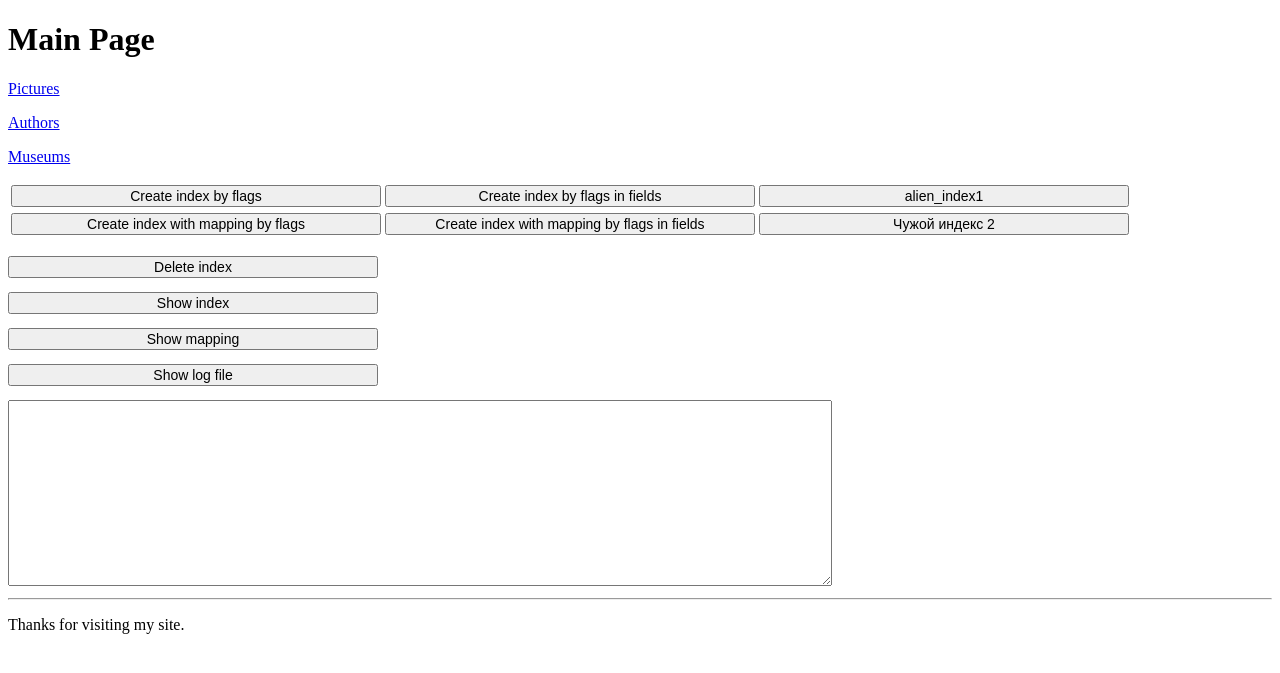
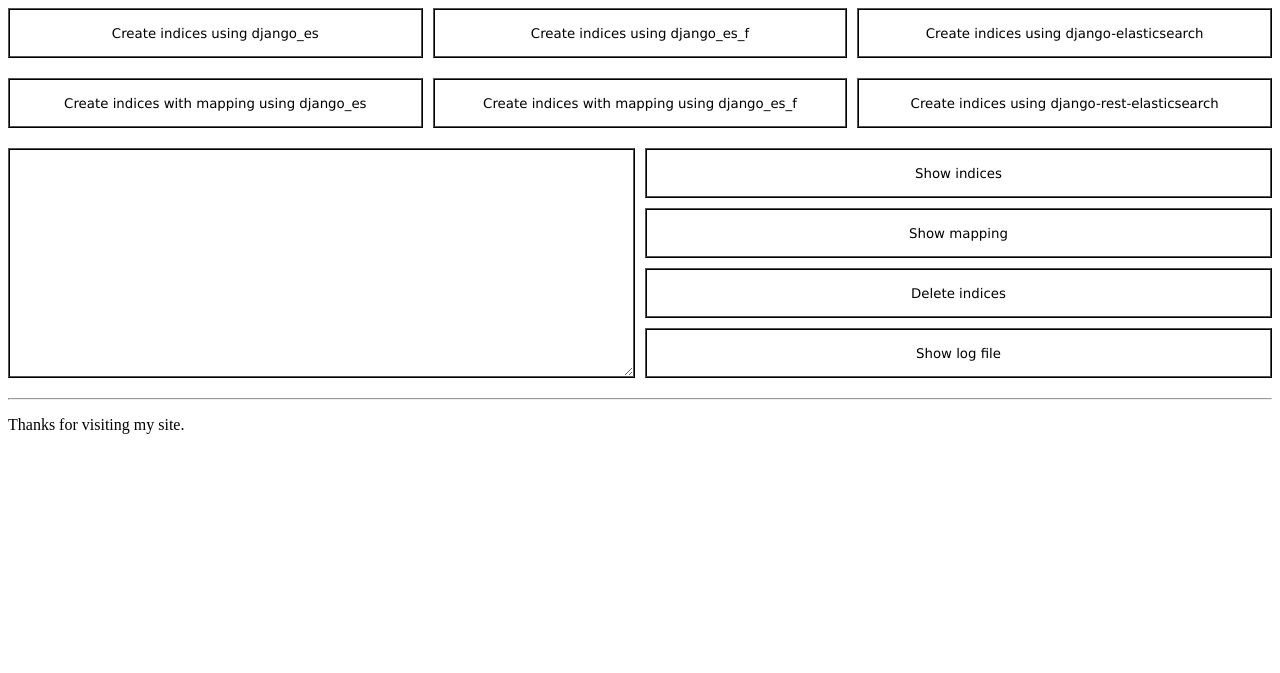
Before and after one commit to maria-sabo/djes, a Django app: page /pictures/ in a window 1280 px wide. Shown: the top 673 px of the page. Run offline with Django 3.2, Linux system fonts and the light colour scheme; parts of the project's set-up code (start-up, migrations or seed data) failed here and were passed over.

Commit message:
changed index.html, added signals

```diff
--- a/djes/settings.py
+++ b/djes/settings.py
@@ -36,7 +36,7 @@ INSTALLED_APPS = [
     'django.contrib.sessions',
     'django.contrib.messages',
     'django.contrib.staticfiles',
-    'es_model',
+    'django_es',
 ]
 
 MIDDLEWARE = [
--- a/pictures/admin.py
+++ b/pictures/admin.py
@@ -1,6 +1,7 @@
 from django.contrib import admin
 
-from .models import Picture, Author, Museum, Address, Person, TestModel, TestFk, Picture2, Author2, Museum2, Address2, Person2
+from .models import Picture, Author, Museum, Address, Person, TestModel, TestFk, \
+    Picture2, Author2, Museum2, Address2, Person2
 
 admin.site.register(Picture)
 admin.site.register(Author)
--- a/pictures/models.py
+++ b/pictures/models.py
@@ -3,8 +3,8 @@ import uuid
 from django.db import models
 from django.db.models import Model, TextField, ForeignKey
 
-from es_model.esmodel import EsModel
-from esf_model.esfmodel import EsfModel, EsTextField, EsForeignKey, EsBigIntegerField, \
+from django_es.esmodel import EsModel
+from django_es_f.esfmodel import EsfModel, EsTextField, EsForeignKey, EsBigIntegerField, \
     EsBinaryField, EsBooleanField, EsCharField, EsDateField, EsDateTimeField, EsDecimalField, EsDurationField, \
     EsEmailField, EsFilePathField, EsFloatField, EsIntegerField, EsUUIDField, EsURLField, EsTimeField, \
     EsSmallIntegerField, EsSlugField, EsPositiveSmallIntegerField, EsPositiveIntegerField, EsNullBooleanField, \
--- a/pictures/templates/index.html
+++ b/pictures/templates/index.html
@@ -1,78 +1,118 @@
 {% extends "base.html" %}
-{% block title %} Main Page {% endblock %}
 {% block content %}
-    <h1> Main Page </h1>
-    <p><a href="pictures"> Pictures </a></p>
-    <p><a href="authors"> Authors </a></p>
-    <p><a href="museums"> Museums </a></p>
     <style>
-        .b1 {
-            float: left;
-            font-size: 14px;
-            width: 370px;
+        .box {
+            display: flex;
+            flex-wrap: wrap;
+            justify-content: space-between;
+            margin-bottom: 10px;
+            position: static;
+        }
+
+        .item {
+            width: calc(1 / 3 * 100% - (1 - 1 / 3) * 10px);
+            margin: 0 0 10px;
+            height: 50px;
+        }
+
+        input {
+            width: 100%;
+            margin: 0 0 10px;
+            height: 50px;
+            color: #000000;
+            border: 2px ridge #000000;
+            font-family: Verdana, Arial, Helvetica, sans-serif;
+            background-color: #ffffff;
+        }
+
+        input:hover {
+            background: #DCDCDC
+        }
+
+        .item2p {
+            width: calc(1 / 2 * 100% - (1 - 1 / 2) * 10px);
+            margin: 0 0 10px;
+            height: 230px;
+            border: 0;
+        }
+
+        textarea {
+            width: 100%;
+            height: 100%;
+            -webkit-box-sizing: border-box;
+            -moz-box-sizing: border-box;
+            box-sizing: border-box;
+            border: 2px ridge #000000;
         }
     </style>
-    <table>
+
+    <div class='box'>
+        <div class='item'>
             <form action="create_index_flag">
-            <td>
-                <input type="submit" value="Create index by flags" class="b1">
-            </td>
+                <input type="submit" value="Create indices using django_es">
             </form>
+        </div>
+        <div class='item'>
             <form action="create_index_flag_f">
-            <td>
-                <input type="submit" value="Create index by flags in fields" class="b1">
-            </td>
+                <input type="submit" value="Create indices using django_es_f">
             </form>
+        </div>
+        <div class='item'>
             <form action="alien_index1">
-            <td>
-                <input type="submit" value="alien_index1" class="b1">
-            </td>
+                <input type="submit" value="Create indices using django-elasticsearch">
             </form>
-    </table>
-    <table>
+        </div>
+    </div>
+
+    <div class='box'>
+        <div class='item'>
             <form action="create_index_flag_mapping">
-            <td>
-                <input type="submit" value="Create index with mapping by flags" class="b1">
-            </td>
+                <input type="submit" value="Create indices with mapping using django_es">
             </form>
+        </div>
+        <div class='item'>
             <form action="create_index_flag_mapping_f">
-            <td>
-                <input type="submit" value="Create index with mapping by flags in fields" class="b1">
-            </td>
+                <input type="submit" value="Create indices with mapping using django_es_f">
             </form>
+        </div>
+        <div class='item'>
             <form>
-            <td>
-                <input type="submit" value="Чужой индекс 2" class="b1">
-            </td>
+                <input type="submit" value="Create indices using django-rest-elasticsearch">
             </form>
-    </table>
-    <br>
+        </div>
+    </div>
 
-    <form action="delete_index" method="get">
-        <td>
-            <input type="submit" value="Delete index" class="b1">
-        </td>
-    </form><br><br>
-    <form action="show_index">
-        <td>
-            <input type="submit" value="Show index" class="b1">
-        </td>
-    </form><br><br>
-    <form action="show_mapping">
-        <td>
-            <input type="submit" value="Show mapping" class="b1">
-        </td>
-    </form><br><br>
-    <form action="show_log">
-        <td>
-            <input type="submit" value="Show log file" class="b1">
-        </td>
-    </form> <br><br>
-    <form><textarea cols=100 rows="12">
+    <div class='box'>
+        <div class='item2p'>
+            <textarea readonly>
                 {% if messages %}
                     {% for message in messages %}
                         {{ message }}
                     {% endfor %}
                 {% endif %}
-    </textarea></form>
+        </textarea>
+
+        </div>
+        <div class='item2p'>
+            <form action="show_index">
+                <input type="submit" value="Show indices">
+            </form>
+            <form action="show_mapping">
+                <input type="submit" value="Show mapping">
+            </form>
+            <form action="delete_index" method="get">
+                <input type="submit" value="Delete indices">
+            </form>
+            <form action="show_log">
+                <input type="submit" value="Show log file">
+            </form>
+        </div>
+    </div>
+
+    <!-- <div class="">
+         <p><a href="pictures"> Pictures </a></p>
+         <p><a href="authors"> Authors </a></p>
+         <p><a href="museums"> Museums </a></p>
+     </div>
+ -->
 {% endblock %}
--- a/pictures/views.py
+++ b/pictures/views.py
@@ -1,15 +1,15 @@
 from django.contrib import messages
 from django.shortcuts import get_object_or_404, render, redirect
 from elasticsearch import Elasticsearch
-
-from es_model.esmodel import EsModel
-from esf_model.esfmodel import EsfModel
-from pictures.models import Picture, Author, Museum, TestModel
+from django_es import esmodel
+from django_es.esmodel import EsModel
+from django_es_f.esfmodel import EsfModel
+from pictures.models import Picture, Author, Museum
 
 
 def index(request):
-    pictures_list = Picture.objects.all()
-    return render(request, 'index.html', {'pictures_list': pictures_list})
+    res = []
+    return render(request, 'index.html', {'res': res})
 
 
 def pictures(request):
@@ -55,44 +55,36 @@ def create_index_flag(request):
 
 
 def create_index_flag_mapping_f(request):
-    res = EsfModel.create_indices(True)
+    res = EsfModel.create_indices(True, True)
     messages.info(request, str(res))
-
     return redirect('/pictures/')
 
 
 def create_index_flag_f(request):
-    res = EsfModel.create_indices(False)
+    res = EsfModel.create_indices(False, True)
     messages.info(request, str(res))
     return redirect('/pictures/')
 
 
 def delete_index(request):
-    es = Elasticsearch(['localhost'])
-    res = es.indices.delete('_all')
+    res = esmodel.es.indices.delete('_all')
     messages.info(request, res)
     return redirect('/pictures/')
 
 
 def show_index(request):
-    es = Elasticsearch(['localhost'])
-    res = es.search()
+    res = esmodel.es.search()
     messages.info(request, res)
     return redirect('/pictures/')
 
 
 def show_mapping(request):
-    es = Elasticsearch(['localhost'])
-    res = es.indices.get_mapping()
+    res = esmodel.es.indices.get_mapping()
     messages.info(request, res)
     return redirect('/pictures/')
 
 
 def show_log(request):
-    # f = open('log-file.log')
-    # for line in f:
-    #     res.append(line)
-    #     res.append('\n')
     with open('log-file.log', 'r') as f:
         res = [x.strip() for x in f.readlines()]
     messages.info(request, res)
@@ -101,7 +93,6 @@ def show_log(request):
 
 def alien_index1(request):
     res = []
-    #es = Elasticsearch(['localhost'])
     messages.info(request, res)
     return redirect('/pictures/')
 
@@ -116,10 +107,8 @@ def create_filter_for_pic(request):
 
 def create_es_for_pic(request):
     received_text = request.GET.get('search_text')
-    es = Elasticsearch(['localhost'])
-
     my_query = {'query': {'multi_match': {'query': str(received_text)}}}
-    latest_list = es.search(body=my_query, index='i_picture')
+    latest_list = esmodel.es.search(body=my_query, index='i_picture')
 
     pres = []
     for hit in latest_list['hits']['hits']:
```
Also changed, not shown: django_es/esmodel.py (renamed from es_model/esmodel.py, +32 -1 lines), django_es_f/esfmodel.py (renamed from esf_model/esfmodel.py, +33 -11 lines), django_es/__init__.py (added), django_es_f/__init__.py (added). Lines whose indentation alone changed are shown as unchanged.
